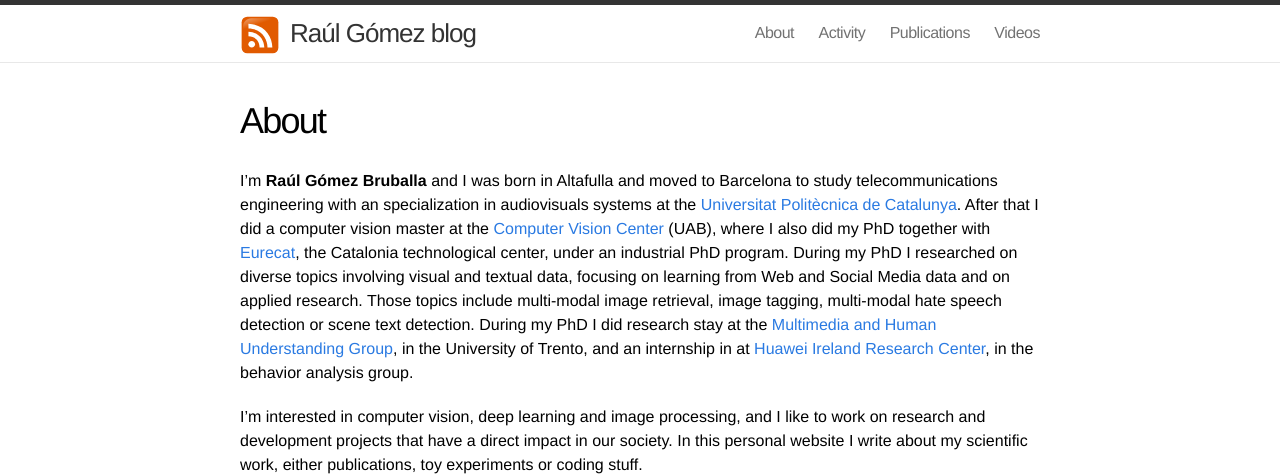
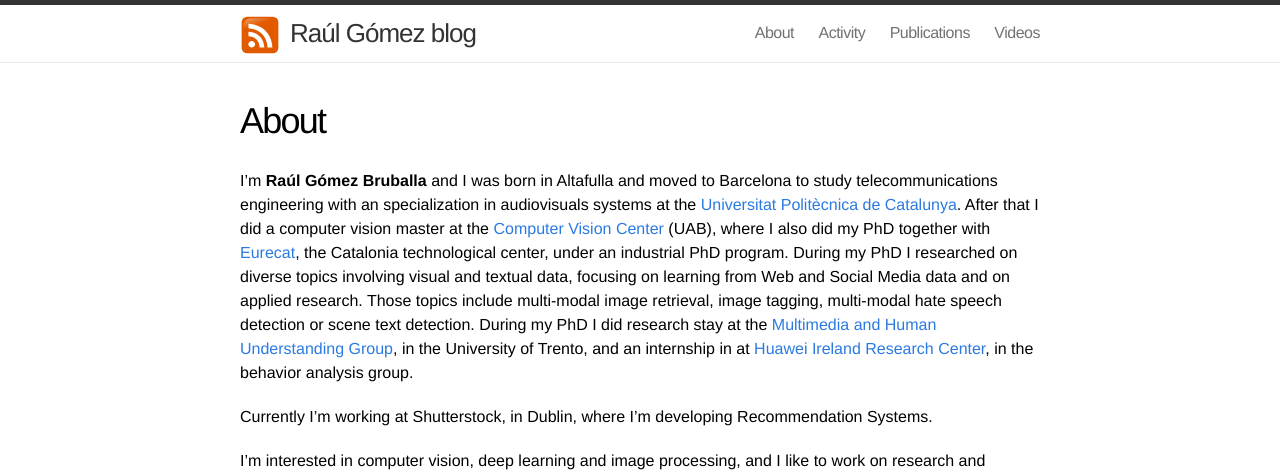
Before and after one commit to gombru/gombru.github.io, a Jekyll site: the page built from about.md, in a window 1280 px wide and 1400 px high, cut to the strip 0-476 px from the top of the window. Built offline with Jekyll 4.4.1, drawn with Linux system fonts in a browser that asks for light colours; comment, search, counter and statistics services are not loaded; some of the changed text lies outside the part shown.

Commit message:
Update about.md

```diff
--- a/about.md
+++ b/about.md
@@ -8,6 +8,8 @@ order: 1
 I'm **Raúl Gómez Bruballa** and I was born in Altafulla and moved to Barcelona to study telecommunications engineering with an specialization in audiovisuals systems at the [Universitat Politècnica de Catalunya](https://telecos.upc.edu/en?set_language=en). After that I did a computer vision master at the [Computer Vision Center](http://www.cvc.uab.es/) (UAB), where I also did my PhD together with [Eurecat](https://eurecat.org/), the Catalonia technological center, under an industrial PhD program.
 During my PhD I researched on diverse topics involving visual and textual data, focusing on learning from Web and Social Media data and on applied research. Those topics include multi-modal image retrieval, image tagging, multi-modal hate speech detection or scene text detection.
 During my PhD I did research stay at the [Multimedia and Human Understanding Group](http://mhug.disi.unitn.it/), in the University of Trento, and an internship in at [Huawei Ireland Research Center](https://www.linkedin.com/company/huawei-ireland-research-center/mycompany/), in the behavior analysis group.
+
+Currently I'm working at Shutterstock, in Dublin, where I'm developing Recommendation Systems.
 
 I'm interested in computer vision, deep learning and image processing, and I like to work on research and development projects that have a direct impact in our society.
 In this personal website I write about my scientific work, either publications, toy experiments or coding stuff.
@@ -82,7 +84,7 @@ In this personal website I write about my scientific work, either publications,
 
 
 **2021-Present Data Scientist - Computer Vision.**
-Shutterstock, Dublin.
+Shutterstock, Dublin. Developing Recommendation Systems.
 
 
 **2020-2021 Research Intern (PhD).**
```
